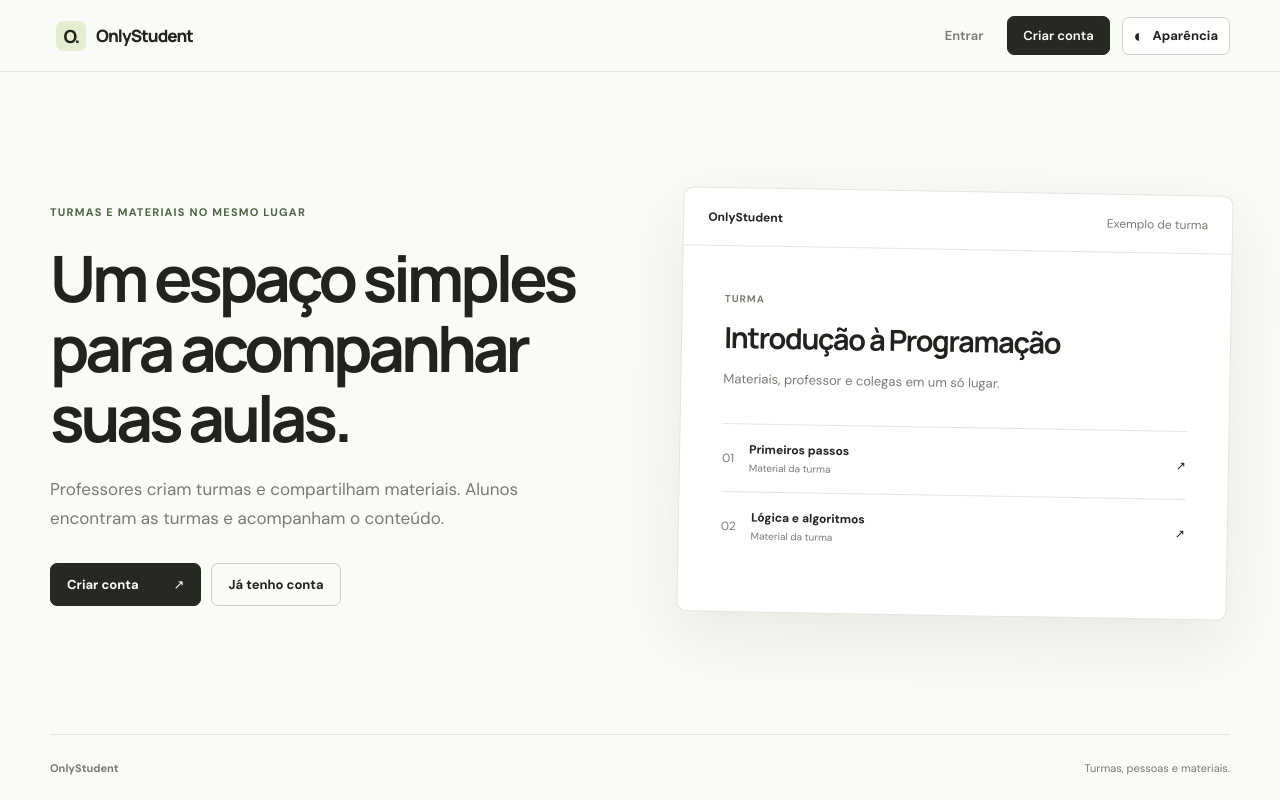
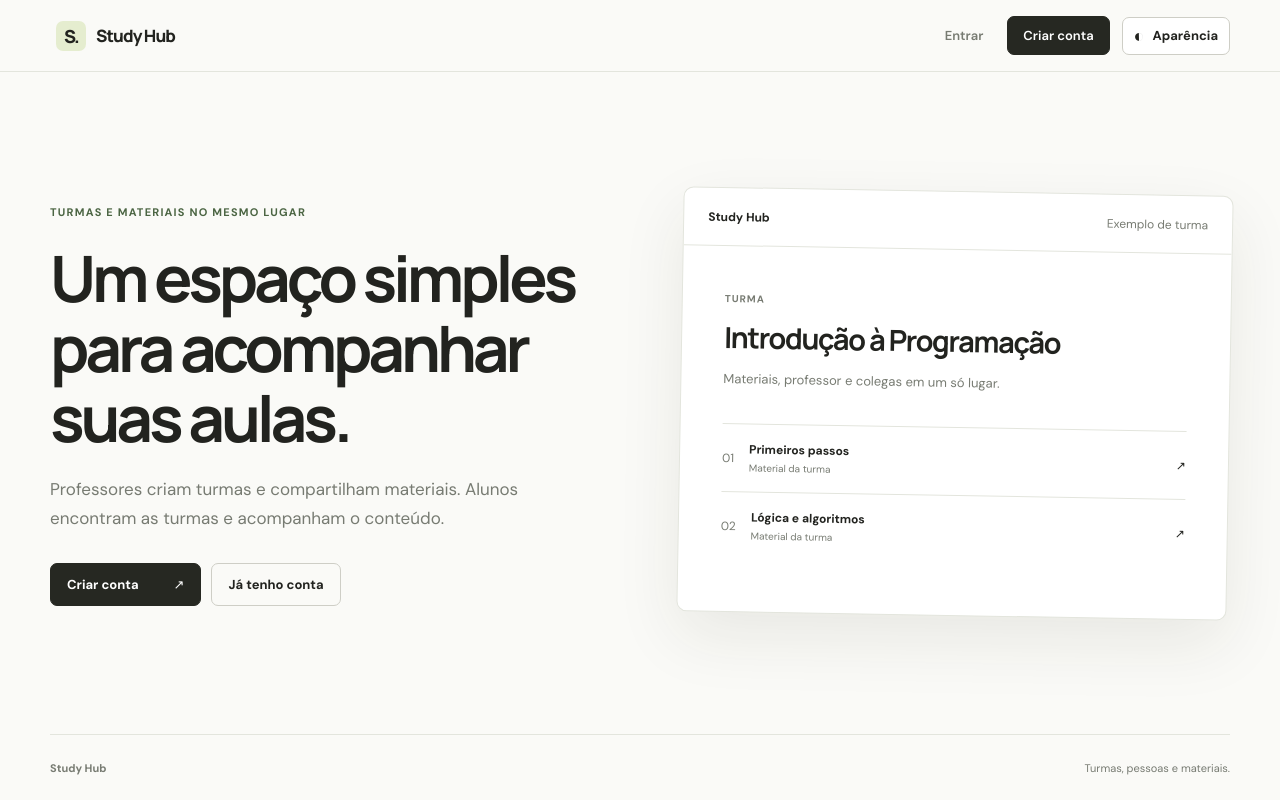
Before and after one commit to Ramon-M-S/OnlyStudent-frontend, a Vue app: page / in a window 1280 px wide. Built offline with nearby package versions, Linux system fonts and the light colour scheme.

Commit message:
brand: use Study Hub across frontend

```diff
--- a/index.html
+++ b/index.html
@@ -1 +1 @@
-<!doctype html><html lang="pt-BR"><head><meta charset="UTF-8"/><meta name="viewport" content="width=device-width, initial-scale=1"/><meta name="color-scheme" content="light dark"/><meta name="theme-color" content="#fafaf7"/><meta name="description" content="Crie turmas, encontre suas aulas e acesse os materiais no OnlyStudent."/><title>OnlyStudent | Turmas e materiais</title></head><body><div id="app"></div><script type="module" src="/src/main.js"></script></body></html>
+<!doctype html><html lang="pt-BR"><head><meta charset="UTF-8"/><meta name="viewport" content="width=device-width, initial-scale=1"/><meta name="color-scheme" content="light dark"/><meta name="theme-color" content="#fafaf7"/><meta name="description" content="Crie turmas, encontre suas aulas e acesse os materiais no Study Hub."/><title>Study Hub | Turmas e materiais</title></head><body><div id="app"></div><script type="module" src="/src/main.js"></script></body></html>
--- a/src/App.vue
+++ b/src/App.vue
@@ -177,6 +177,6 @@ onUnmounted(() => window.removeEventListener('popstate', onHistoryChange))
       <ClassFormView v-else-if="view === 'create'" :loading="loading" :error="error" @navigate="navigate" @submit="createClass" />
       <ClassDetailView v-else-if="view === 'class' && selected" :classroom="selected" :error="error" @navigate="backToClasses" />
     </main>
-    <footer class="container footer"><span>OnlyStudent</span><span>Turmas, pessoas e materiais.</span></footer>
+    <footer class="container footer"><span>Study Hub</span><span>Turmas, pessoas e materiais.</span></footer>
   </div>
 </template>
--- a/src/components/AppHeader.vue
+++ b/src/components/AppHeader.vue
@@ -10,7 +10,7 @@ function logout() { menuOpen.value = false; emit('logout') }
 <template>
   <header class="topbar">
     <div class="container topbar-inner">
-      <button class="brand" @click="go(session ? 'dashboard' : 'home')" aria-label="OnlyStudent, início"><span class="brand-mark">O.</span><span>OnlyStudent</span></button>
+      <button class="brand" @click="go(session ? 'dashboard' : 'home')" aria-label="Study Hub, início"><span class="brand-mark">S.</span><span>Study Hub</span></button>
       <nav :class="{ open: menuOpen }" aria-label="Navegação principal">
         <template v-if="session">
           <button :class="{ active: view === 'dashboard' }" @click="go('dashboard')">Minhas turmas</button>
--- a/src/components/AuthView.vue
+++ b/src/components/AuthView.vue
@@ -8,7 +8,7 @@ function submit() { emit('submit', { ...form, role: role.value.toUpperCase() })
 </script>
 <template>
   <section class="auth-wrap container">
-    <div class="auth-intro"><span class="eyebrow">OnlyStudent</span><h1>{{ mode === 'login' ? 'Bom ter você de volta.' : 'Vamos criar sua conta.' }}</h1><p>{{ mode === 'login' ? 'Entre para ver suas turmas.' : 'Escolha como você vai usar a plataforma.' }}</p></div>
+    <div class="auth-intro"><span class="eyebrow">Study Hub</span><h1>{{ mode === 'login' ? 'Bom ter você de volta.' : 'Vamos criar sua conta.' }}</h1><p>{{ mode === 'login' ? 'Entre para ver suas turmas.' : 'Escolha como você vai usar a plataforma.' }}</p></div>
     <form class="form-card" @submit.prevent="submit">
       <div v-if="mode === 'register'" class="role-switch" aria-label="Tipo de conta"><button type="button" :class="{ selected: role === 'student' }" @click="role = 'student'">Sou aluno</button><button type="button" :class="{ selected: role === 'educator' }" @click="role = 'educator'">Sou professor</button></div>
       <label v-if="mode === 'register'">Nome completo<input v-model.trim="form.name" autocomplete="name" required placeholder="Seu nome"></label>
--- a/src/components/LandingView.vue
+++ b/src/components/LandingView.vue
@@ -10,7 +10,7 @@ const emit = defineEmits(['navigate'])
       <div class="actions"><button class="button dark" @click="emit('navigate', 'register')">Criar conta <span>↗</span></button><button class="button outline" @click="emit('navigate', 'login')">Já tenho conta</button></div>
     </div>
     <div class="home-example" aria-label="Exemplo de organização das turmas">
-      <div class="example-head"><span>OnlyStudent</span><span>Exemplo de turma</span></div>
+      <div class="example-head"><span>Study Hub</span><span>Exemplo de turma</span></div>
       <div class="example-body"><small>TURMA</small><h2>Introdução à Programação</h2><p>Materiais, professor e colegas em um só lugar.</p><div class="example-row"><span>01</span><div><strong>Primeiros passos</strong><small>Material da turma</small></div><span>↗</span></div><div class="example-row"><span>02</span><div><strong>Lógica e algoritmos</strong><small>Material da turma</small></div><span>↗</span></div></div>
     </div>
   </section>
```
Also changed, not shown: 2 other files (tests, documents, lock files or other folders).
